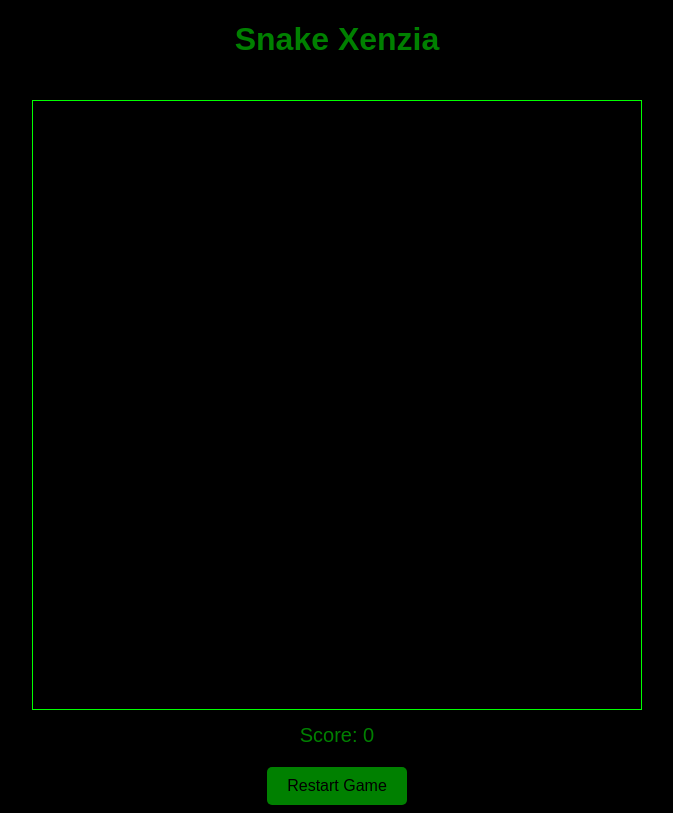
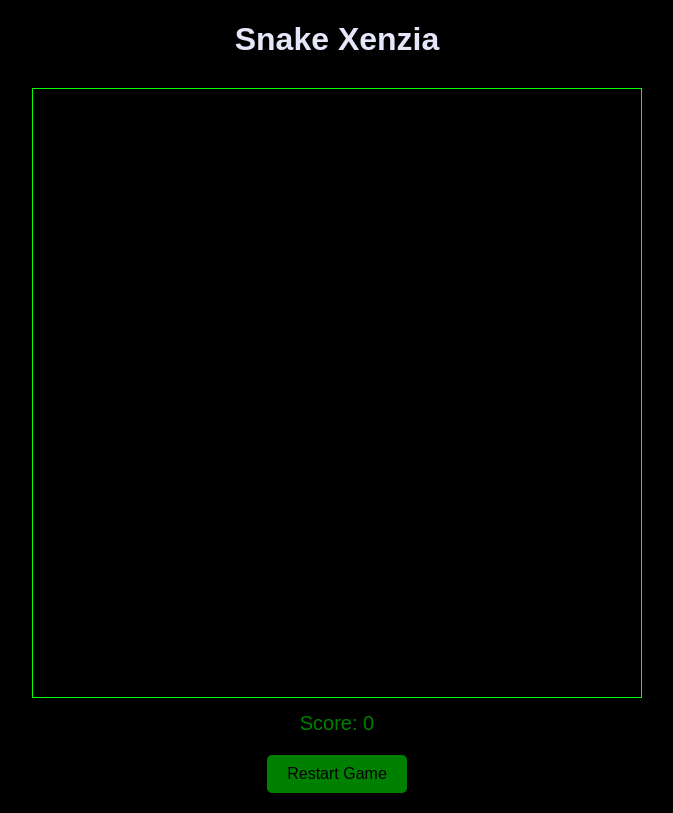
Before and after one commit to sid200727/Snake-xanvier, a plain HTML site: page index.html in a window 1280 px wide. Shown: the whole page, without its empty margins (303-976 px from the left). Drawn offline with Linux system fonts and the light colour scheme.

Commit message:
Update style.css

```diff
--- a/style.css
+++ b/style.css
@@ -30,3 +30,9 @@ body {
 #restartBtn:hover {
   background-color: limegreen;
 }
+#game-title {
+  text-align: center;
+  color:lavender;
+  font-size: 2em;
+  margin-bottom: 10px;
+}
```
